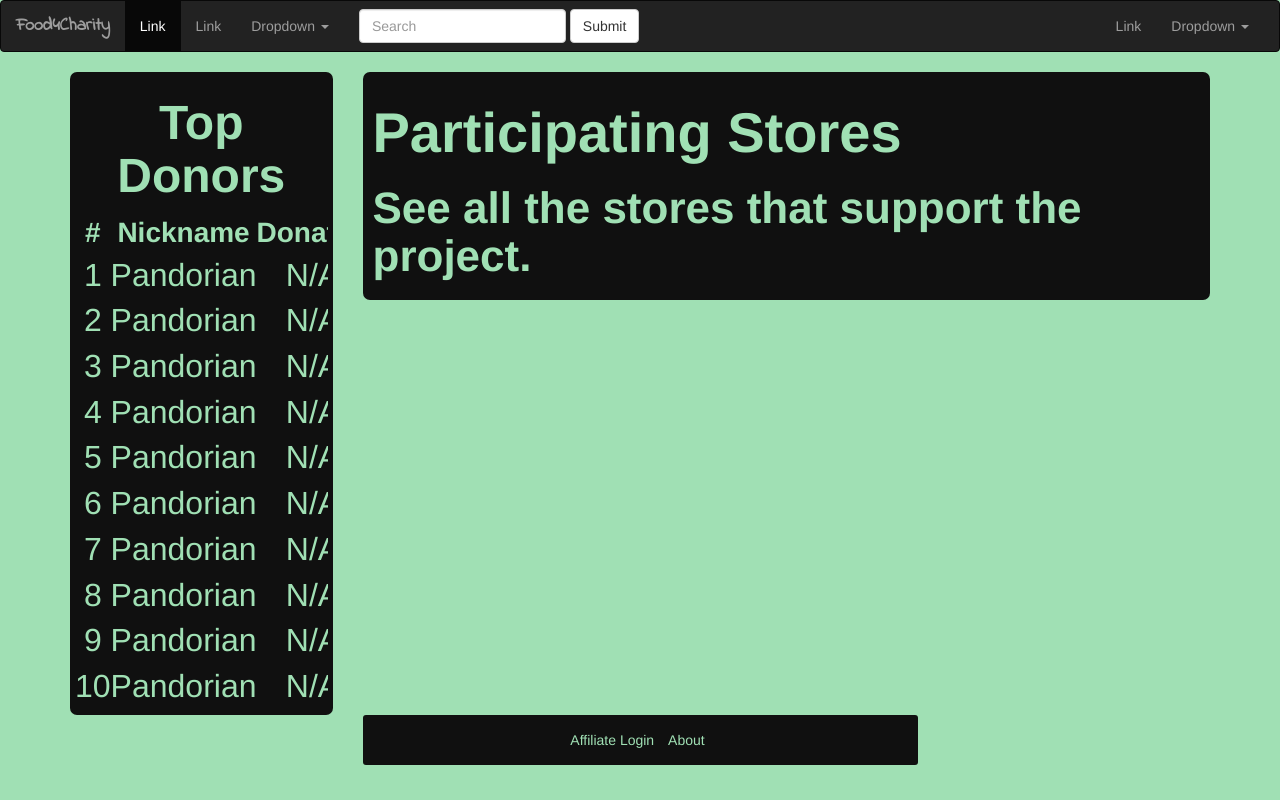
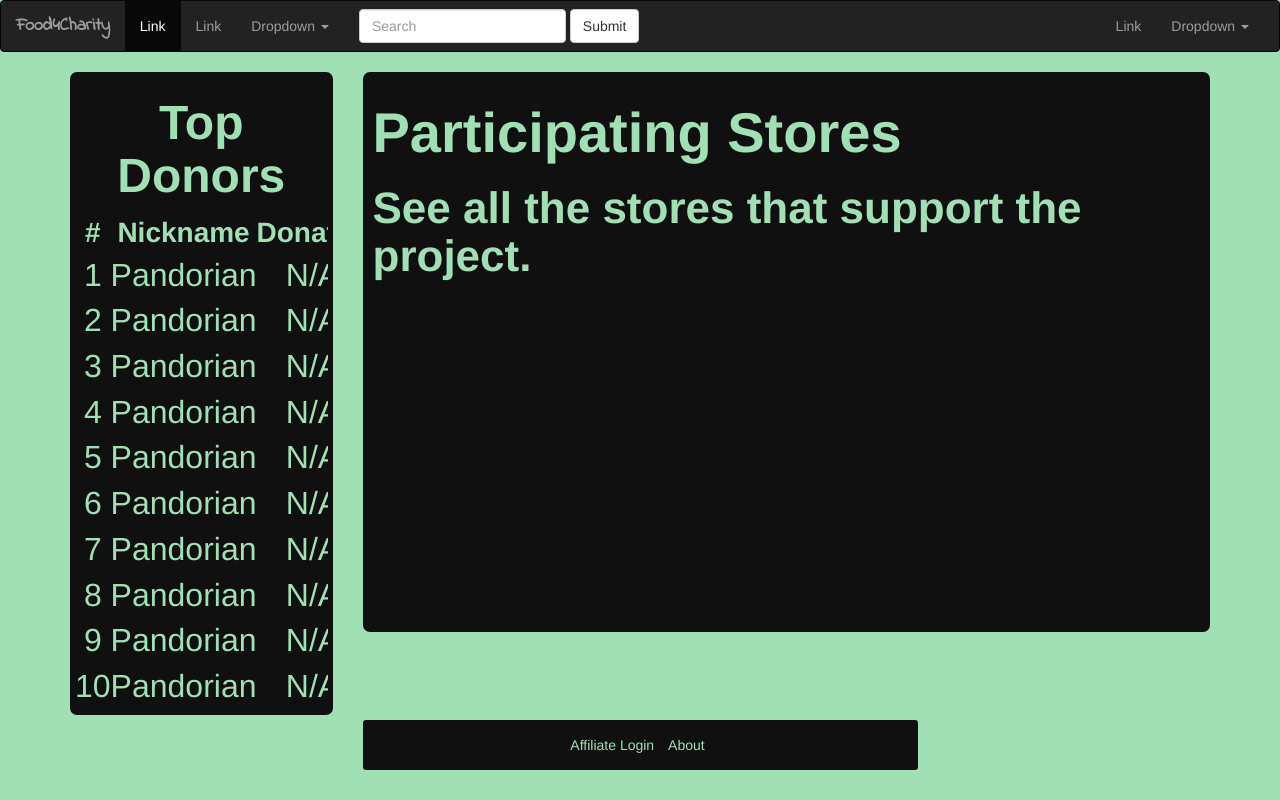
Before and after one commit to DecisionSystemsGroup/BattleHack2015, a PHP site: page / in a window 1280 px wide. Run offline with PHP 8.4, Linux system fonts and the light colour scheme; some libraries are stand-ins or nearby versions.

Commit message:
Update13

```diff
--- a/site/css/main.css
+++ b/site/css/main.css
@@ -1,4 +1,5 @@
 .footer{
+  margin-top:5px;
   padding-top:15px;
   padding-bottom:5px;
   border-radius:3px;
@@ -34,7 +35,7 @@
 .store-map{
   padding: 10px;
   width:100%;
-  margin-bottom:130px;
+  height:560px;
   background-color: rgb(16, 16, 16);
   border-radius: 7px;
   color: rgb(160, 224, 180);
--- a/site/inc/gmap.php
+++ b/site/inc/gmap.php
@@ -15,7 +15,7 @@
     <title>Simple markers</title>
     <style>
       html, body, #map-canvas {
-        height: 100%;
+        height: 400px;
         margin: 0px;
         padding: 0px
       }
```
